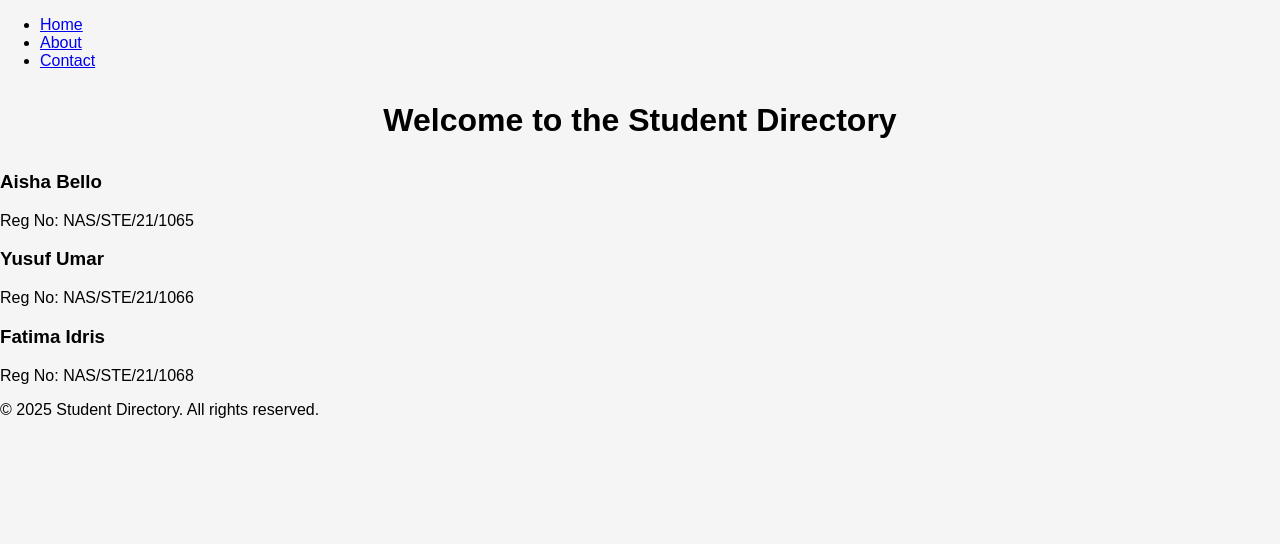
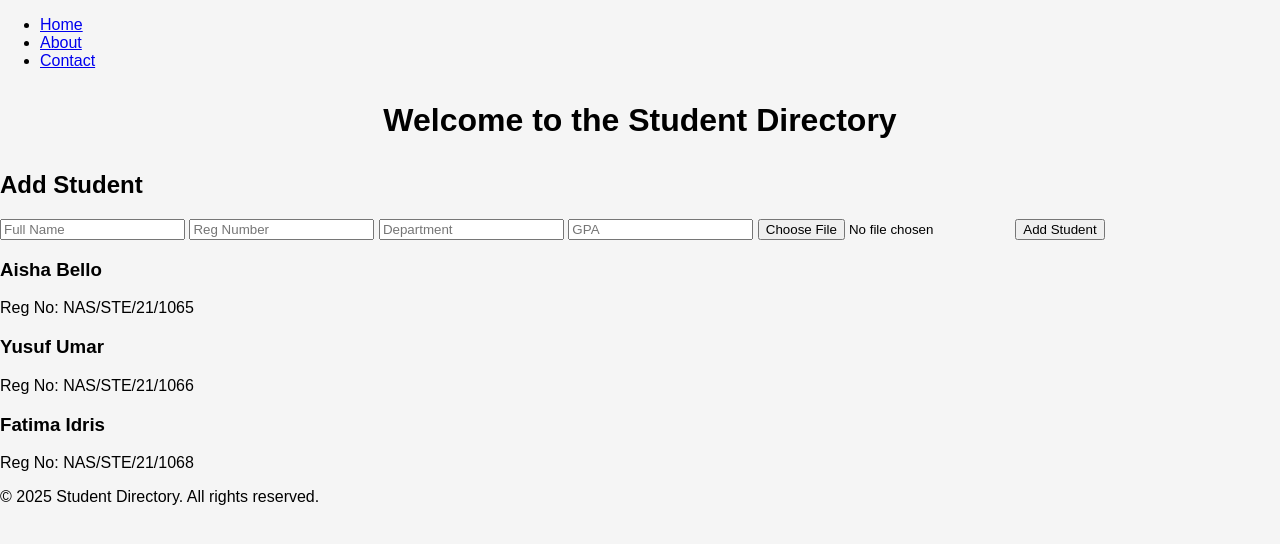
Before and after one commit to khaleegram/Student-Directory-App, a website: page index.html in a window 1280 px wide. Drawn offline with Linux system fonts and the light colour scheme.

Commit message:
feature/add-form-NAS-1081 index.html

```diff
--- a/index.html
+++ b/index.html
@@ -11,6 +11,18 @@
 
   <main>
     <h1>Welcome to the Student Directory</h1>
+    <!-- Add Student Form -->
+<section id="add-student">
+  <h2>Add Student</h2>
+  <form id="student-form">
+    <input type="text" id="name" name="name" placeholder="Full Name" required>
+    <input type="text" id="regNo" name="regNo" placeholder="Reg Number" required>
+    <input type="text" id="department" name="department" placeholder="Department" required>
+    <input type="number" id="gpa" name="gpa" step="0.01" placeholder="GPA" required>
+    <input type="file" id="photo" name="photo" accept="image/*">
+    <button type="submit">Add Student</button>
+  </form>
+</section>
     <div id="student-list"></div>
   </main>
 
```
